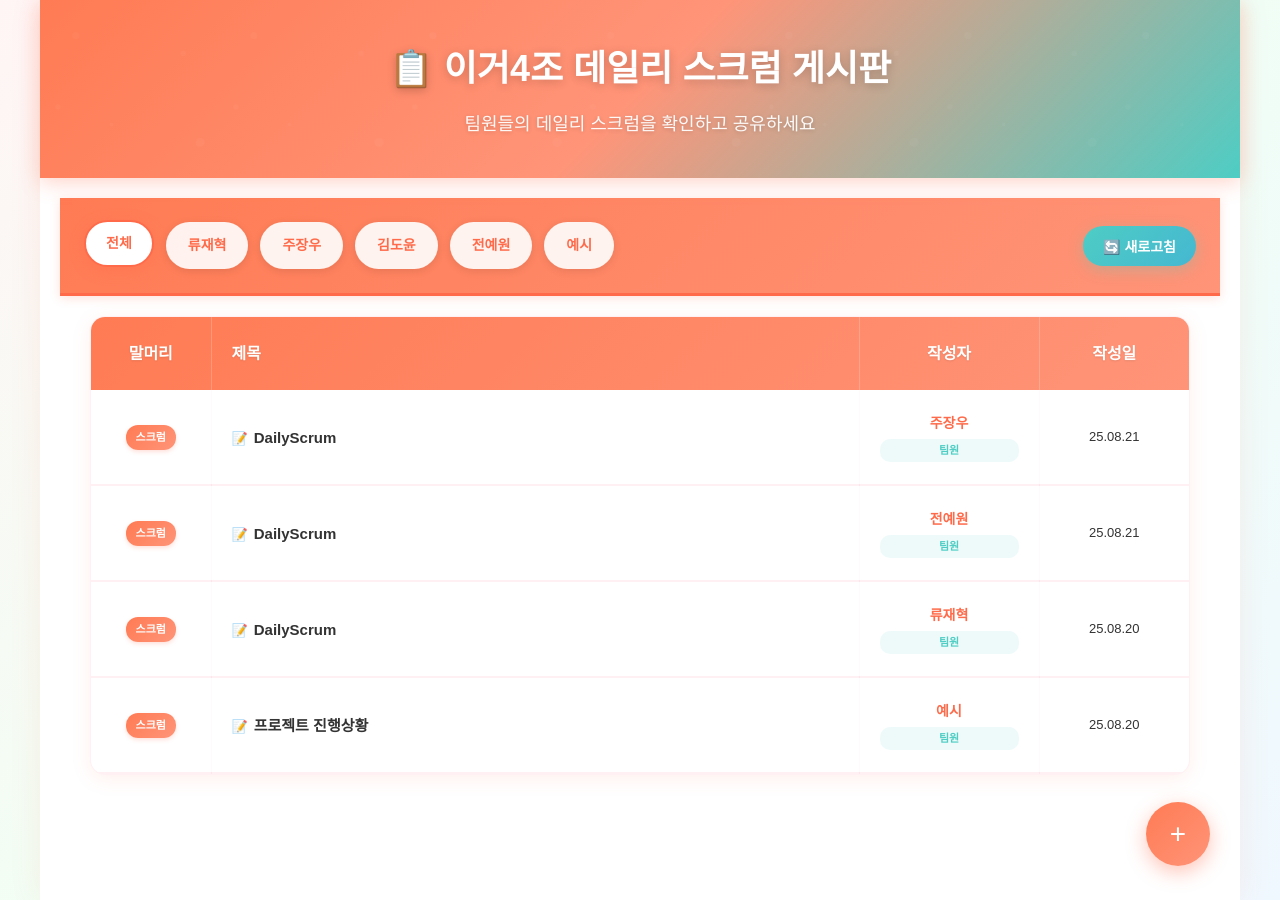
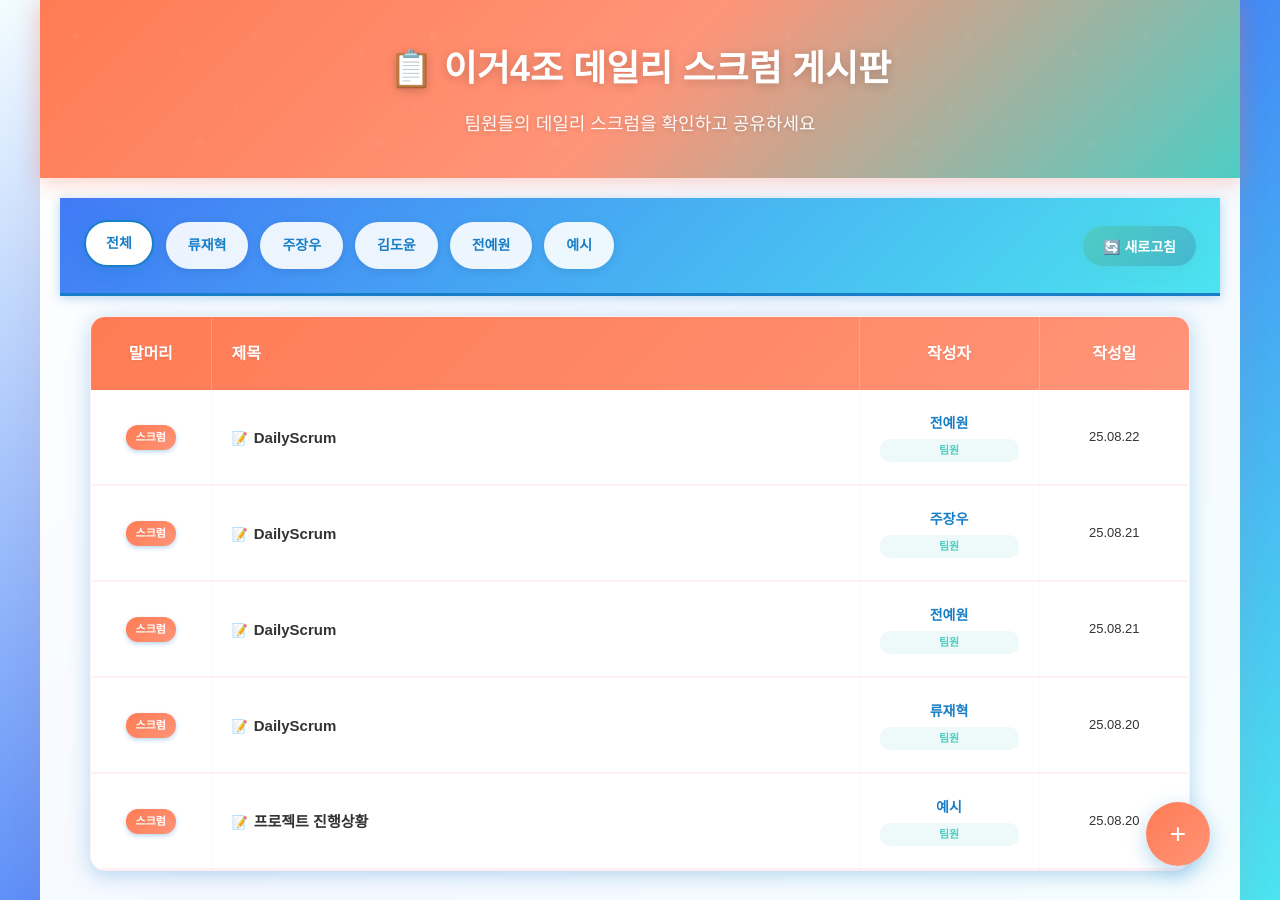
Before and after one commit to fbwogur121/DailyScrum-SSG, a Jekyll site: the page built from index.html, in a window 1280 px wide. Built offline with Jekyll 4.4.1, drawn with Linux system fonts in a browser that asks for light colours.

Commit message:
yewon-0822-1

```diff
--- a/index.html
+++ b/index.html
@@ -5,7 +5,7 @@ title: 메인
 
 <style>
     body {
-        background: linear-gradient(135deg, #fff5f5 0%, #f0fff4 50%, #f0f8ff 100%);
+        background: linear-gradient(135deg, #f4fdff 0%, #417af6 50%, #4ce4ef 100%);
         font-family: 'Malgun Gothic', '맑은 고딕', Arial, sans-serif;
         margin: 0;
         color: #333;
@@ -14,10 +14,10 @@ title: 메인
 
     .controls {
         padding: 24px;
-        background: linear-gradient(135deg, #ff7b54 0%, #ff9478 100%);
-        border-bottom: 3px solid #ff6b4a;
+        background: linear-gradient(135deg, #417af6 0%, #4ce4ef 100%);
+        border-bottom: 3px solid #187ec7;
         margin-bottom: 20px;
-        box-shadow: 0 2px 10px rgba(255, 107, 74, 0.2);
+        box-shadow: 0 2px 10px rgba(24,126,199, 0.3);
     }
 
     .filter-buttons {
@@ -31,7 +31,7 @@ title: 메인
         padding: 10px 20px;
         border: 2px solid transparent;
         background: rgba(255, 255, 255, 0.9);
-        color: #ff6b4a;
+        color: #187ec7;
         border-radius: 25px;
         cursor: pointer;
         transition: all 0.3s ease;
@@ -46,10 +46,10 @@ title: 메인
     .filter-btn.active,
     .filter-btn:hover {
         background: white;
-        color: #ff6b4a;
-        border-color: #ff6b4a;
+        color: #187ec7;
+        border-color: #187ec7;
         transform: translateY(-2px);
-        box-shadow: 0 4px 15px rgba(255, 107, 74, 0.3);
+        box-shadow: 0 4px 15px rgba(24,126,199, 0.3);
     }
 
     .content {
@@ -62,9 +62,9 @@ title: 메인
         text-align: center;
         padding: 80px 40px;
         background: linear-gradient(135deg, rgba(255, 255, 255, 0.95), rgba(255, 255, 255, 0.85));
-        border: 2px dashed rgba(255, 182, 193, 0.4);
+        border: 2px dashed rgbargb(186, 252, 239, 0.4);
         border-radius: 25px;
-        box-shadow: 0 8px 30px rgba(255, 107, 74, 0.1);
+        box-shadow: 0 8px 30px rgba(24,126,199, 0.3);
         backdrop-filter: blur(15px);
         position: relative;
         overflow: hidden;
@@ -102,9 +102,9 @@ title: 메인
     .empty-title {
         font-size: 24px;
         font-weight: 700;
-        color: #ff6b4a;
+        color: #187ec7;
         margin: 0 0 12px 0;
-        text-shadow: 0 2px 4px rgba(255, 107, 74, 0.1);
+        text-shadow: 0 2px 4px rgba(24,126,199, 0.3);
     }
 
     .empty-message {
@@ -136,7 +136,7 @@ title: 메인
 
     .suggestion-item:hover {
         transform: translateY(-2px);
-        box-shadow: 0 4px 15px rgba(255, 107, 74, 0.2);
+        box-shadow: 0 4px 15px rgba(24,126,199, 0.3);
         border-color: rgba(255, 107, 74, 0.4);
     }
 
@@ -144,7 +144,7 @@ title: 메인
         background: white;
         border-radius: 15px;
         overflow: hidden;
-        box-shadow: 0 4px 20px rgba(255, 107, 74, 0.1);
+        box-shadow: 0 4px 20px rgba(24,126,199, 0.3);
         border: 1px solid rgba(255, 182, 193, 0.2);
         width: 100%;
         max-width: 1400px;
@@ -211,7 +211,7 @@ title: 메인
         left: 0;
         right: 0;
         height: 2px;
-        background: linear-gradient(90deg, #ff7b54, #4ecdc4, #45b7d1, #96ceb4);
+        background: linear-gradient(90deg, #187ec7, #417af6 100%, #45b7d1, #96ceb4);
         background-size: 400% 100%;
         opacity: 0;
         transition: opacity 0.3s ease;
@@ -231,7 +231,7 @@ title: 메인
     .post-item:hover {
         background: linear-gradient(135deg, rgba(255, 123, 84, 0.06), rgba(255, 182, 193, 0.03));
         transform: translateY(-1px);
-        box-shadow: 0 2px 8px rgba(255, 107, 74, 0.1);
+        box-shadow: 0 2px 8px rgba(24,126,199, 0.3);
     }
 
     .post-item td {
@@ -255,7 +255,7 @@ title: 메인
         min-width: 50px;
         background: linear-gradient(135deg, #ff7b54, #ff9478);
         color: white;
-        box-shadow: 0 2px 4px rgba(255, 107, 74, 0.2);
+        box-shadow: 0 2px 4px rgba(24,126,199, 0.3);
     }
 
     .title-cell {
@@ -290,7 +290,7 @@ title: 메인
 
     .author-name {
         font-weight: 700;
-        color: #ff6b4a;
+        color: #187ec7;
         font-size: 14px;
         margin-bottom: 4px;
     }
@@ -332,7 +332,7 @@ title: 메인
         border: none;
         font-size: 28px;
         cursor: pointer;
-        box-shadow: 0 6px 20px rgba(255, 107, 74, 0.4);
+        box-shadow: 0 6px 20px rgba(24,126,199, 0.3);
         transition: all 0.3s ease;
         text-decoration: none;
         display: flex;
@@ -355,9 +355,9 @@ title: 메인
     }
 
     .add-post:hover {
-        background: linear-gradient(135deg, #ff6b4a, #ff7b54);
+        background: linear-gradient(135deg, #187ec7, #ff7b54);
         transform: scale(1.1);
-        box-shadow: 0 8px 25px rgba(255, 107, 74, 0.6);
+        box-shadow: 0 8px 25px rgba(24,126,199, 0.3);
         color: white;
         text-decoration: none;
         animation: none;
@@ -481,7 +481,7 @@ title: 메인
         max-width: 650px;
         max-height: 80vh;
         overflow-y: auto;
-        box-shadow: 0 20px 60px rgba(255, 107, 74, 0.2);
+        box-shadow: 0 20px 60px rgba(24,126,199, 0.3);
         border: 2px solid rgba(255, 182, 193, 0.3);
         backdrop-filter: blur(15px);
         animation: slideUp 0.4s ease;
@@ -489,7 +489,7 @@ title: 메인
     }
 
     .close {
-        color: #ff6b4a;
+        color: #187ec7;
         float: right;
         font-size: 28px;
         font-weight: bold;
@@ -504,7 +504,7 @@ title: 메인
         align-items: center;
         justify-content: center;
         border-radius: 50%;
-        background: rgba(255, 107, 74, 0.1);
+        background: rgba(24,126,199, 0.3);
     }
 
     .close:hover {
@@ -736,7 +736,7 @@ document.addEventListener('DOMContentLoaded', function () {
             const modalContent = document.getElementById('modal-content');
             modalContent.innerHTML = `
             <div style="padding-bottom: 20px; border-bottom: 3px solid rgba(255, 182, 193, 0.3); margin-bottom: 24px;">
-                <h2 style="color: #ff6b4a; margin: 0 0 16px 0; font-size: 24px; font-weight: 700;">${title}</h2>
+                <h2 style="color: #187ec7; margin: 0 0 16px 0; font-size: 24px; font-weight: 700;">${title}</h2>
                 <div style="display: flex; gap: 20px; flex-wrap: wrap; align-items: center; font-size: 15px;">
                     <div style="background: linear-gradient(135deg, #ff7b54, #ff9478); color: white; padding: 8px 16px; border-radius: 20px; font-weight: 600;">👤 ${author}</div>
                     <div style="background: linear-gradient(135deg, #4ecdc4, #45b7d1); color: white; padding: 8px 16px; border-radius: 20px; font-weight: 600;">📅 ${date}</div>
```
Also changed, not shown: _posts/August, 2025/2025-08-22/2025-08-22-전예원-DailyScrum.md (added, +25 -0 lines). Lines whose indentation alone changed are shown as unchanged.
